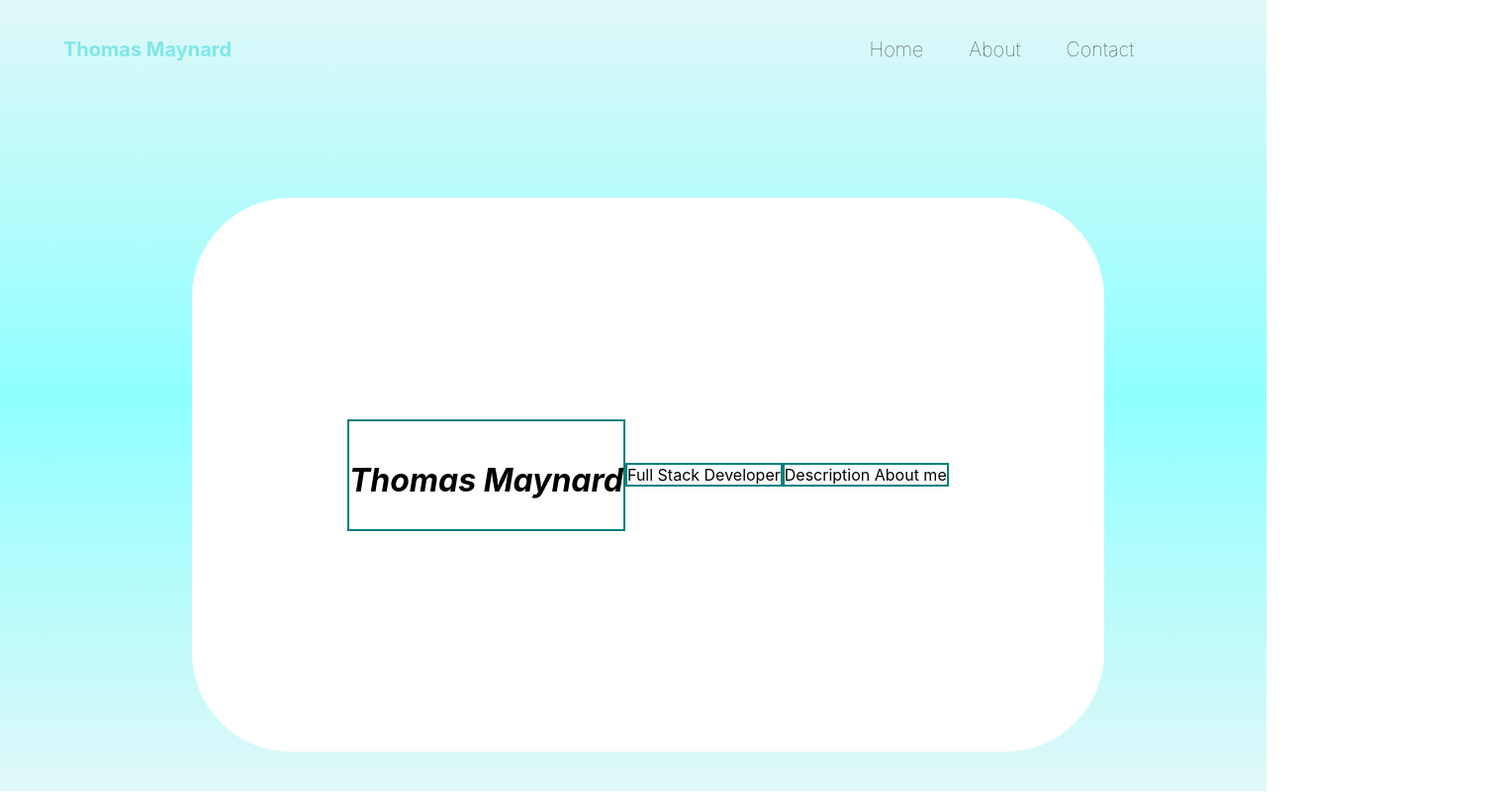
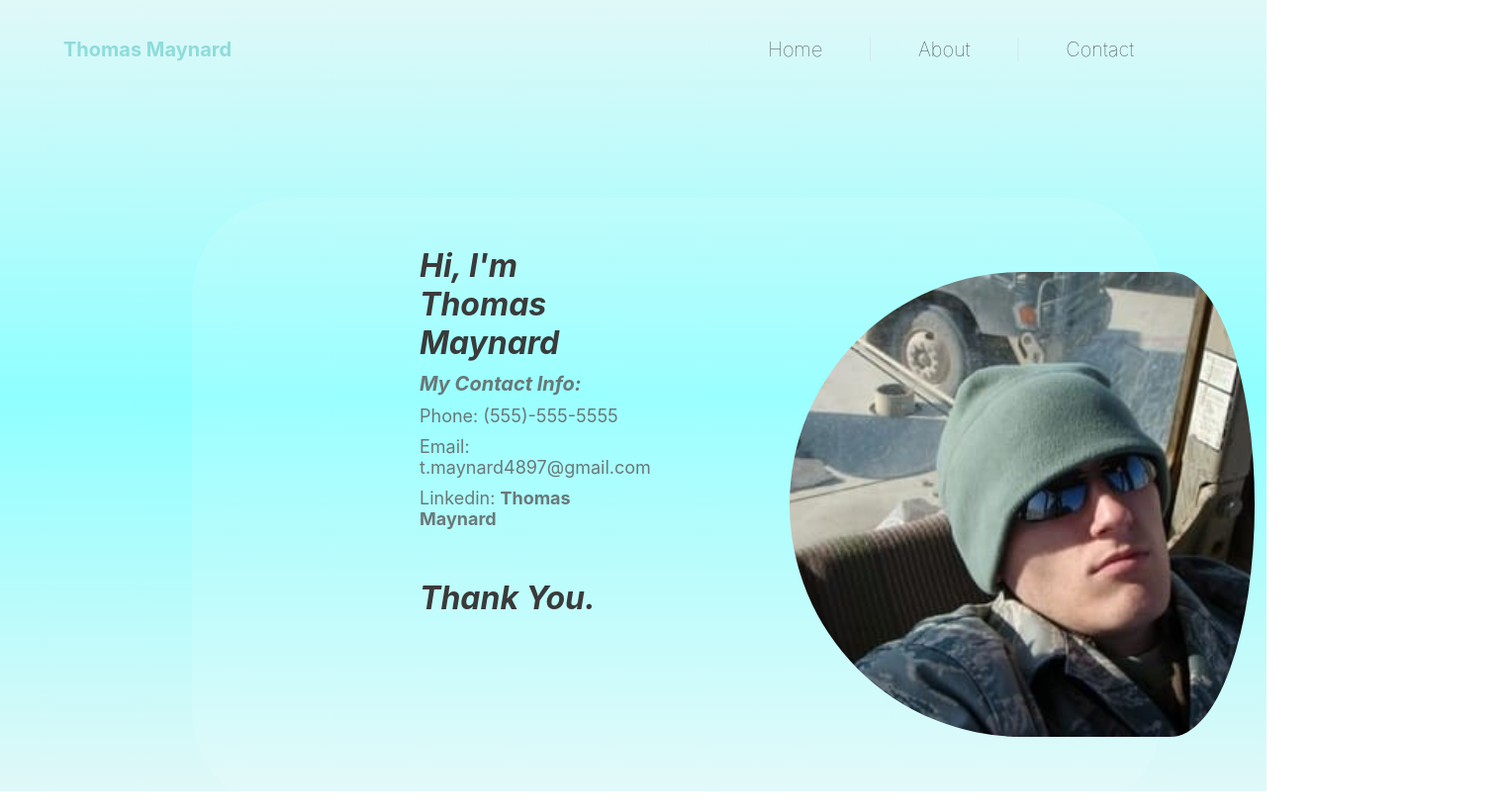
Before and after one commit to Thomas4897/portfolio-revisted, a plain HTML site: page contact.html in a window 1280 px wide. Shown: the whole page at 99% size, 1518 px wide, since content can reach past the window. Drawn offline with Linux system fonts and the light colour scheme.

Commit message:
Third Commit

```diff
--- a/contact.html
+++ b/contact.html
@@ -16,10 +16,14 @@
 
             <div class="nav-name">Thomas Maynard</div>
 
+            <div class="nav-space"></div>
+
             <nav class="nav-links">
                 <ul>
                     <li> <a class="nav.home" href="index.html">Home</li></a>
+                    <li class="nav-line">|</li>
                     <li> <a class="nav.about" href="about.html">About</li></a>
+                    <li class="nav-line">|</li>
                     <li> <a class="nav.contact" href="contact.html">Contact</li></a>
                 </ul>
             </nav>
@@ -27,10 +31,26 @@
         </div>
 
         <div class="center-box">
-            <div class="name">Thomas Maynard</div>
-            <img class="profile-pic" src="portfolio-revistied-master\assets\profile-pic.jpg" alt="">
-            <div class="job-title">Full Stack Developer</div>
-            <div class="description">Description About me</div>
+            <div class="contact-center-box-txt">
+                <div class="name">Hi, I'm Thomas Maynard</div>
+
+                <div class="job-title">My Contact Info:</div>
+
+                <div class="description">Phone: (555)-555-5555</div>
+                <div class="description">Email: t.maynard4897@gmail.com</div>
+                <div class="description">Linkedin: <a class="Linkedin-link" href="
+                        https://www.linkedin.com/in/thomas-maynard-1b214783/">Thomas
+                        Maynard</a></div>
+
+                <div class="name">Thank You.</div>
+
+            </div>
+            <div class="picture">
+                <img class="profile-pic"
+                    src="portfolio-revisited-master\assets\194392955_10209353001338527_2663680382777941897_n.jpg"
+                    alt="">
+            </div>
+
         </div>
 
     </div>
--- a/styles.css
+++ b/styles.css
@@ -22,21 +22,33 @@
 .navbar {
 	height: 100px;
 	display: flex;
-	flex: 1;
 	align-items: center;
 }
 
 .nav-name {
 	font-weight: bold;
 	display: flex;
-	flex: 1;
+	justify-content: center;
+	align-content: center;
 	font-size: 20px;
-	color: rgb(129, 231, 231);
+	color: rgb(143, 219, 219);
+
+	border-radius: 100px;
+}
+
+.nav-space {
+	display: flex;
+	flex: 7;
 }
 
 .nav-links {
 	padding-right: 50px;
 	font-size: 20px;
+	display: flex;
+}
+
+.nav-line {
+	color: lightgray;
 }
 
 nav ul li {
@@ -51,54 +63,81 @@ nav ul li a {
 	color: #333;
 }
 
+.Linkedin-link {
+	text-decoration: none;
+	font-weight: bold;
+	color: rgba(95, 95, 95, 0.842);
+}
+
 .center-box {
 	height: 70%;
 	width: 80%;
-	background-color: rgb(255, 255, 255);
+	background-color: rgba(255, 255, 255, 0.1);
+	border: 30px solid rgba(255, 255, 255, 0.0009);
+	box-shadow: ;
 	border-radius: 100px;
 	display: flex;
-	flex-direction: row;
-	justify-content: center;
 	align-items: center;
-	align-content: center;
 	margin-left: 130px;
 	margin-top: 100px;
 }
 
-.center-box-txt{
-	border: 3px solid black;
-	padding: 10px;
-	margin-right: 200px;
+.center-box-txt {
+	padding-right: 40px;
+	margin-left: 200px;
+	margin-right: 100px;
+	margin-bottom: 300px;
+
+	display: flex;
+	flex-direction: column;
+	gap: 10px;
 }
 
-.name{
-	border: 2px solid teal;
+.about-center-box-txt {
+	padding-right: 40px;
+	margin-left: 200px;
+	margin-right: 100px;
+	margin-bottom: 63px;
+	display: flex;
+	flex-direction: column;
+	gap: 10px;
+}
+
+.contact-center-box-txt {
+	padding-right: 40px;
+	margin-left: 200px;
+	margin-right: 100px;
+	margin-bottom: 188px;
+	display: flex;
+	flex-direction: column;
+	gap: 10px;
+}
+
+.name {
 	font-size: xx-large;
 	font-weight: bold;
 	font-style: italic;
 	padding-top: 40px;
-	padding-bottom: 30px;
+	color: rgb(58, 58, 58);
 }
 
-.job-title{
-	border: 2px solid teal;
-	font-size: ;
-	font-weight: ;
-	font-style: ;
-	padding-top: ;
-	padding-bottom: ;
+.job-title {
+	font-size: 20px;
+	font-weight: bold;
+	font-style: italic;
+	color: rgba(95, 95, 95, 0.842);
 }
 
-.description{
-	border: 2px solid teal;
-	font-size: ;
-	font-weight: ;
-	font-style: ;
-	padding-top: ;
-	padding-bottom: ;
+.description {
+	font-size: 18px;
+	color: rgba(95, 95, 95, 0.842);
 }
 
 .profile-pic {
-	height: 300px;
-	border-radius: 200px;
+	height: 470px;
+	border-radius: 400px;
+	padding-right: 150px;
+	margin-right: 100px;
+	display: flex;
+	flex: 1;
 }
```
Also changed, not shown: about.html (+23 -4 lines), index.html (+7 -2 lines).
